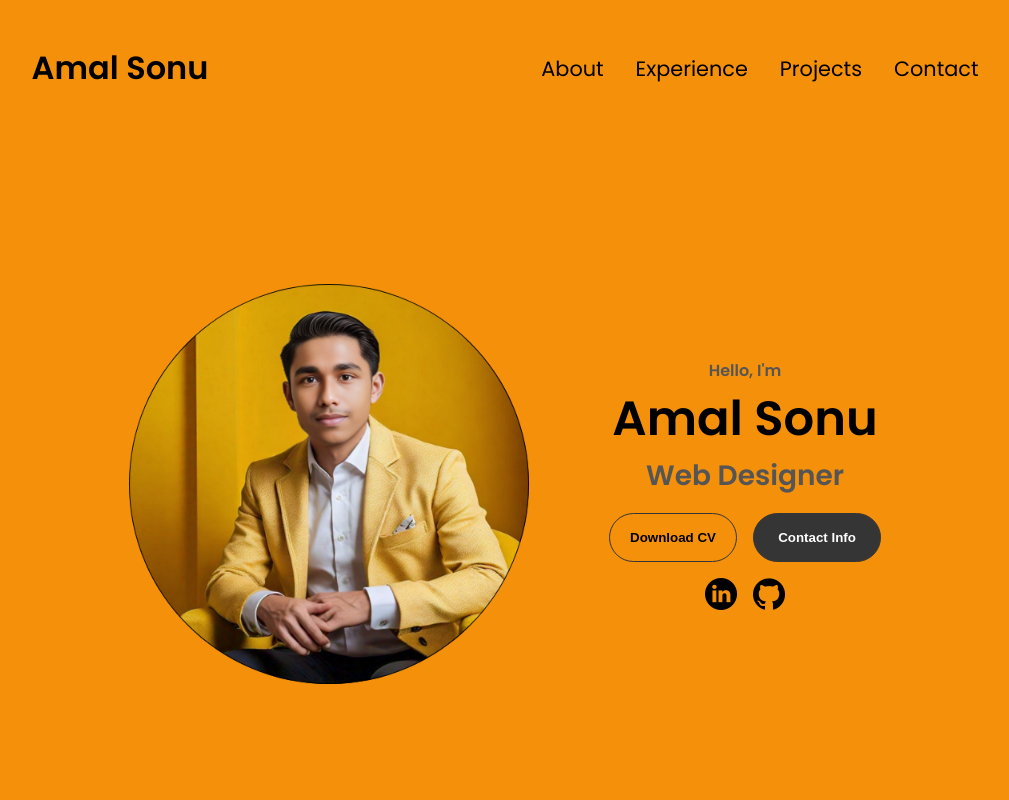
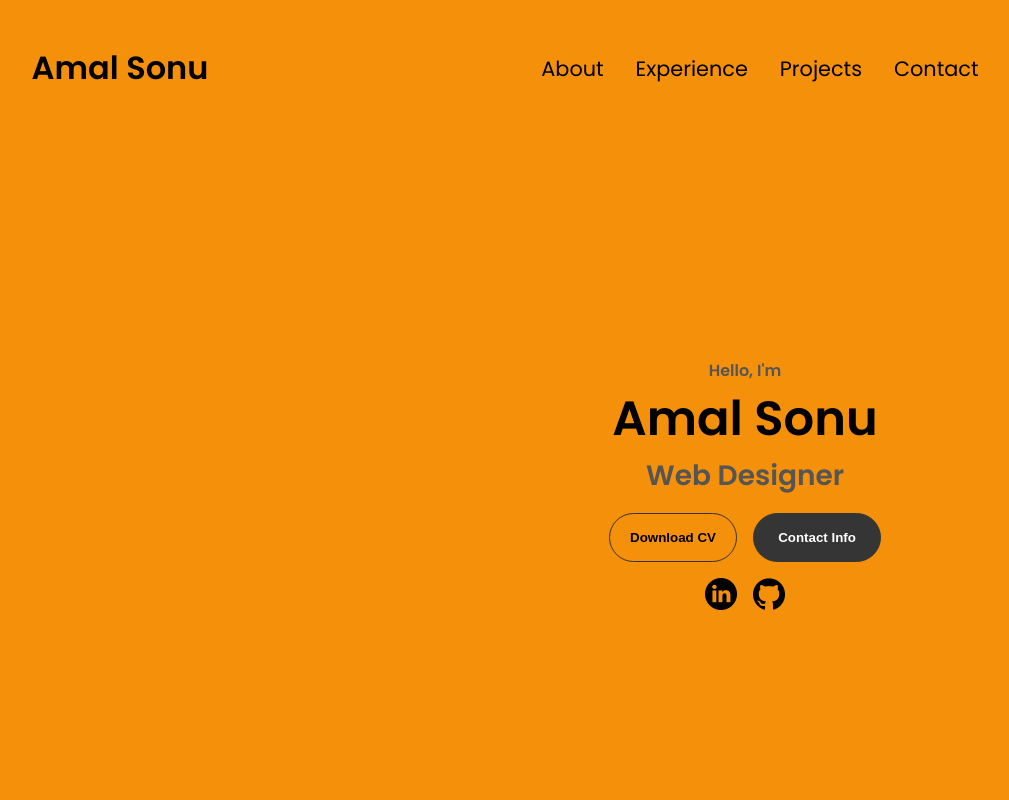
Before and after one commit to AmalSonu2874/Amal-Sonu, a plain HTML site: page index.html in a window 1280 px wide. Shown: the top 800 px of the page, without its empty margins (135-1144 px from the left). Drawn offline with nearby package versions, Linux system fonts and the light colour scheme.

Commit message:
Update index.html

```diff
--- a/index.html
+++ b/index.html
@@ -42,7 +42,6 @@
   </nav>
   <section id="profile">
     <div class="section__pic-container">
-      <img src="profile-pic.png" alt="Amal Sonu profile picture">
     </div>
     <div class="section__text">
       <p class="section__text__p1">Hello, I'm</p>
```
